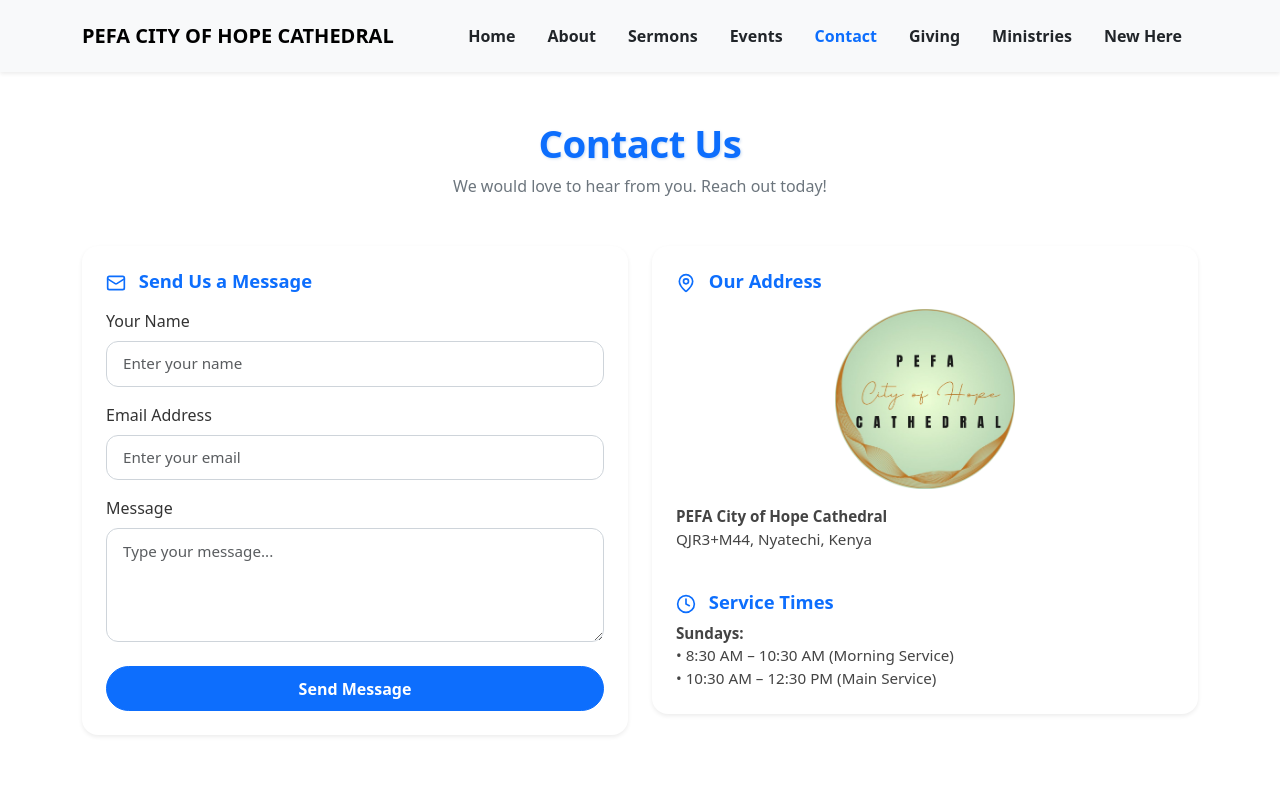
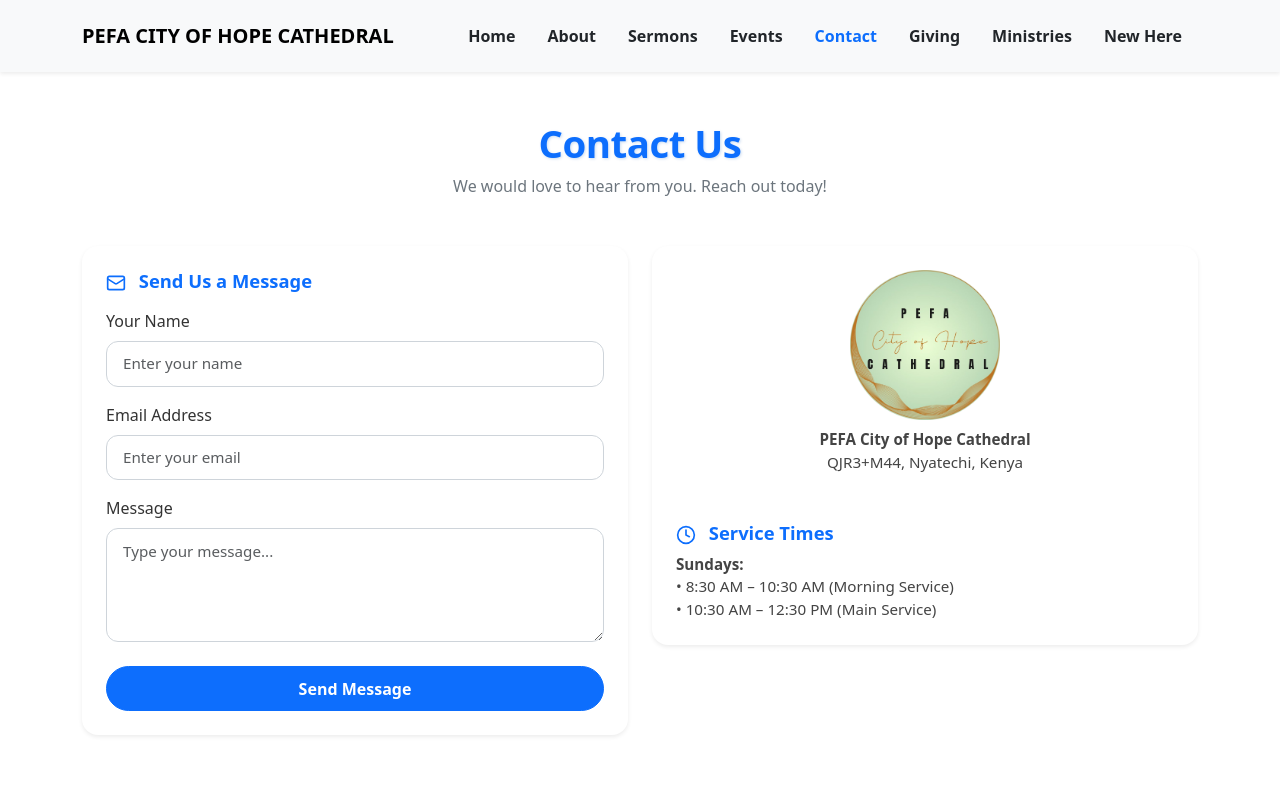
Before and after one commit to vaezakmi/city-of-hope-site, a React (Vite) app: page /#/contact in a window 1280 px wide. Shown: the top 800 px of the page. Built offline with nearby package versions, Linux system fonts and the light colour scheme.

Commit message:
Update Contact section layout and image positioning

```diff
--- a/src/pages/Contact.jsx
+++ b/src/pages/Contact.jsx
@@ -2,7 +2,7 @@ import { Container, Row, Col, Form, Button, Card } from "react-bootstrap";
 import { Mail, MapPin, Clock } from "lucide-react";
 import { motion } from "framer-motion";
 import "../styles/Contact.css";
-import logo from "../assets/city-of-hope-logo.jpg"; // ✅ Correct image import
+import logo from "../assets/city-of-hope-logo.jpg"; // ✅ Ensure this file exists
 
 function Contact() {
   return (
@@ -69,24 +69,23 @@ function Contact() {
             transition={{ duration: 0.7 }}
           >
             <Card className="p-4 shadow-sm border-0 rounded-4 h-100">
-              {/* Address Section */}
-              <h5 className="text-primary mb-3">
-                <MapPin size={20} className="me-2" /> Our Address
-              </h5>
-
-              <div className="text-center mb-3">
+              {/* Logo and Address */}
+              <div className="text-center mb-4">
                 <img
                   src={logo}
                   alt="City of Hope Cathedral Logo"
-                  style={{ height: "180px", objectFit: "contain" }}
+                  style={{
+                    height: "150px",
+                    objectFit: "contain",
+                    maxWidth: "100%",
+                  }}
+                  className="mb-2"
                 />
+                <p className="mb-0">
+                  <strong>PEFA City of Hope Cathedral</strong><br />
+                  QJR3+M44, Nyatechi, Kenya
+                </p>
               </div>
-
-              <p className="text-center text-md-start">
-                <strong>PEFA City of Hope Cathedral</strong>
-                <br />
-                QJR3+M44, Nyatechi, Kenya
-              </p>
 
               {/* Service Times */}
               <h5 className="text-primary mt-4 mb-2">
--- a/src/pages/Home.jsx
+++ b/src/pages/Home.jsx
@@ -1,6 +1,7 @@
 import { Container, Row, Col, Button, Card, Carousel } from "react-bootstrap";
 import { motion } from "framer-motion";
 import { Book, Music, Users } from "lucide-react";
+import { Link } from "react-router-dom";
 import heroImg from "../assets/hero.jpg";
 import "../styles/Home.css";
 
@@ -86,9 +87,11 @@ function Home() {
             animate={{ scale: 1 }}
             transition={{ delay: 1, duration: 0.5 }}
           >
-            <Button href="/about" variant="primary" size="lg">
-              Learn More
-            </Button>
+            <Link to="/about">
+              <Button variant="primary" size="lg">
+                Learn More
+              </Button>
+            </Link>
           </motion.div>
         </div>
       </div>
@@ -105,9 +108,11 @@ function Home() {
               </p>
             </Col>
             <Col md={4} className="mt-3 mt-md-0">
-              <Button href="/contact" variant="primary" size="lg" className="w-100">
-                Plan Your Visit
-              </Button>
+              <Link to="/contact">
+                <Button variant="primary" size="lg" className="w-100">
+                  Plan Your Visit
+                </Button>
+              </Link>
             </Col>
           </Row>
         </Card>
--- a/src/pages/NewHere.jsx
+++ b/src/pages/NewHere.jsx
@@ -1,31 +1,20 @@
 import { Container, Row, Col, Button, Card, Carousel } from "react-bootstrap";
 import { FaChurch, FaHandshake, FaMapMarkedAlt } from "react-icons/fa";
 import { motion } from "framer-motion";
+import { Link } from "react-router-dom"; // ✅ Import Link for navigation
 import "../styles/NewHere.css";
 
-// ✅ Import images directly so they're bundled correctly
+// ✅ Imported images
 import cathedral1 from "../assets/cathedral.jpg";
 import cathedral2 from "../assets/cathedral2.jpg";
 import cathedral3 from "../assets/cathedral3.jpg";
 import cathedral4 from "../assets/cathedral4.jpg";
 
 const carouselImages = [
-  {
-    src: cathedral1,
-    alt: "Main Sanctuary",
-  },
-  {
-    src: cathedral2,
-    alt: "Spirit-filled Worship",
-  },
-  {
-    src: cathedral3,
-    alt: "Church Community",
-  },
-  {
-    src: cathedral4,
-    alt: "Fellowship and Connection",
-  },
+  { src: cathedral1, alt: "Main Sanctuary" },
+  { src: cathedral2, alt: "Spirit-filled Worship" },
+  { src: cathedral3, alt: "Church Community" },
+  { src: cathedral4, alt: "Fellowship and Connection" },
 ];
 
 function NewHere() {
@@ -58,14 +47,16 @@ function NewHere() {
                 </li>
               </ul>
 
+              {/* ✅ Corrected navigation with react-router Link */}
+              <Link to="/contact">
                 <Button
                   variant="primary"
                   size="lg"
-                href="/contact"
                   className="px-4 py-2 rounded-pill shadow-sm"
                 >
                   Plan Your Visit
                 </Button>
+              </Link>
             </div>
           </Col>
 
```
Lines whose indentation alone changed are shown as unchanged.
